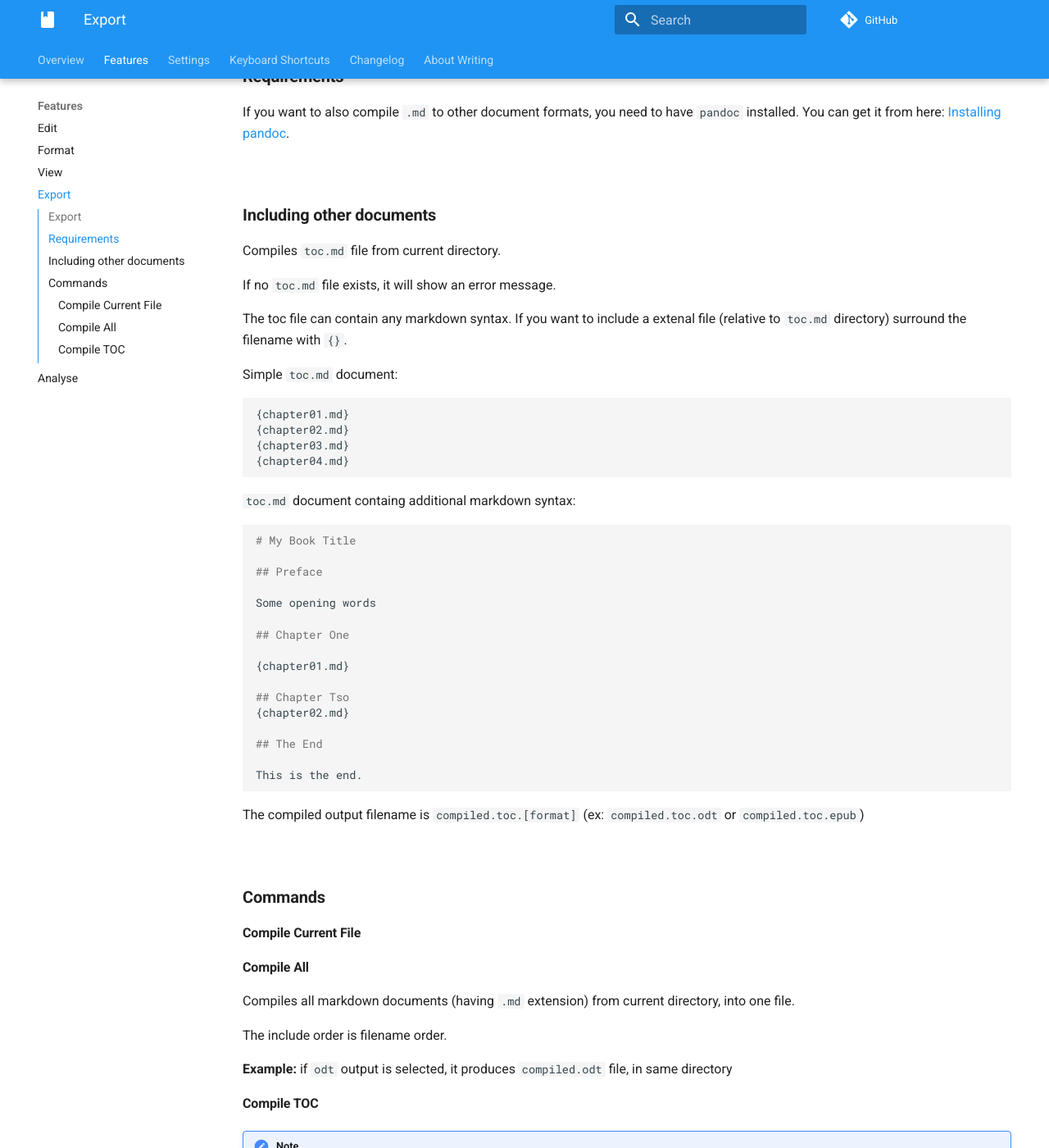
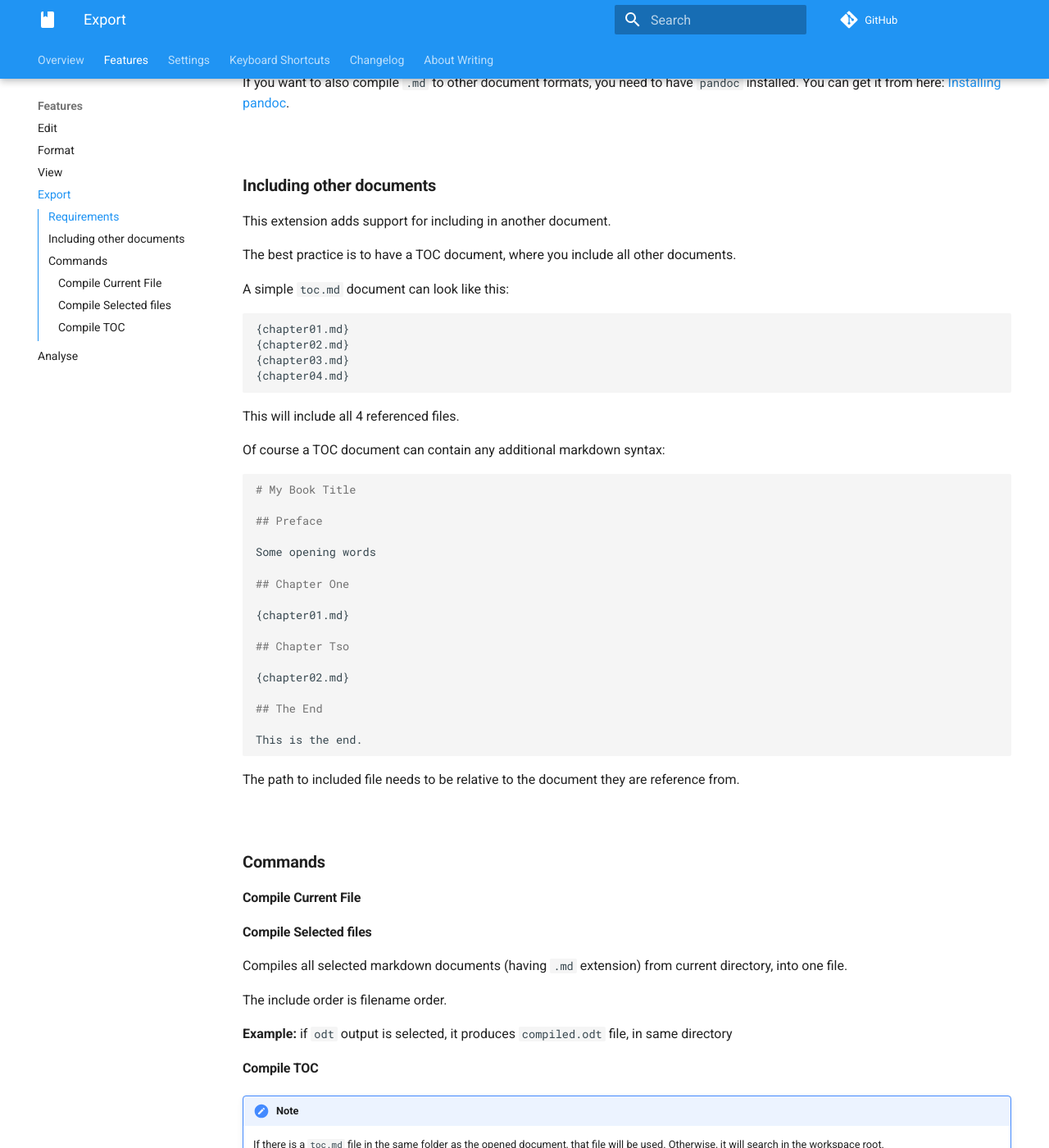
Before and after one commit to zoctarine/vscode-fiction-writer, an MkDocs documentation site: the page built from docs/features/exporting.md, in a window 1280 px wide and 1400 px high, scrolled down 330 px. Shown: the whole window at 82% size. Built offline with MkDocs 1.6.1 and Material for MkDocs 9.7.7, drawn with Linux system fonts in a browser that asks for light colours; comment, search, counter and statistics services are not loaded; some of the changed text lies outside the part shown.

Commit message:
Add export

````diff
--- a/docs/features/exporting.md
+++ b/docs/features/exporting.md
@@ -1,6 +1,5 @@
 
-## Export
-
+![Export01](img/export_01.gif)
 
 ## Requirements
 
@@ -9,24 +8,23 @@ If you want to also compile `.md` to other document formats, you need to have `p
 
 ## Including other documents
 
+This extension adds support for including in another document.
 
-Compiles `toc.md` file from current directory.
+The best practice is to have a TOC document, where you include all other documents.
 
-If no `toc.md` file exists, it will show an error message.
+A simple `toc.md` document can look like this:
 
-The toc file can contain any markdown syntax. If you want to include a extenal file (relative to `toc.md` directory) surround the filename with `{}`.
-
-Simple `toc.md` document:
 ```md
 {chapter01.md}
 {chapter02.md}
 {chapter03.md}
 {chapter04.md}
 ```
+This will include all 4 referenced files.
 
-`toc.md` document containg additional markdown syntax:
+Of course a TOC document can contain any additional markdown syntax:
 
-``` markdown
+```md
 
 # My Book Title
 
@@ -39,6 +37,7 @@ Some opening words
 {chapter01.md}
 
 ## Chapter Tso
+
 {chapter02.md}
 
 ## The End
@@ -46,15 +45,16 @@ Some opening words
 This is the end.
 ```
 
-The compiled output filename is `compiled.toc.[format]` (ex: `compiled.toc.odt` or `compiled.toc.epub`)
+The path to included file needs to be relative to the document they are reference from.
+
 
 ## Commands
 
 ### Compile Current File
 
-### Compile All
+### Compile Selected files
 
-Compiles all markdown documents (having `.md` extension) from current directory, into one file.
+Compiles all selected markdown documents (having `.md` extension) from current directory, into one file.
 
 The include order is filename order.
 
@@ -63,7 +63,7 @@ The include order is filename order.
 ### Compile TOC
 
 !!! note Test
-    If there is a `toc.md` file in the same folder as the opened document, that file will be used. Othwrise, it will search in the workspace root.
+    If there is a `toc.md` file in the same folder as the opened document, that file will be used. Otherwise, it will search in the workspace root.
 
     If no `toc.md` files is found in either location, then compile will fail.
 
@@ -82,3 +82,5 @@ The include order is filename order.
 
 - if `chapter1.md` is opened, and **Compile toc.md** command is run, then `/part1/toc.md` will be used.
 - if `chapter4.md` is opened, and **Compile toc.md** command is run, then `/toc.md` from workspace root will be used.
+
+> Note: the name of the toc.md can be configured in settings.
--- a/overrides/main.html
+++ b/overrides/main.html
@@ -1,6 +1,7 @@
 {% extends "base.html" %}
 
 {% block announce %}
+
 <small><strong>v0.0.*-alpha</strong> | The documentation is work in progress, the extension is only on early draft stage.</small>
 {% endblock %}
 
````
Also changed, not shown: docs/features/analysing.md (+1 -1 lines), docs/index.md (+6 -2 lines), docs/features/img/export_01.png (added), 1 other file.
